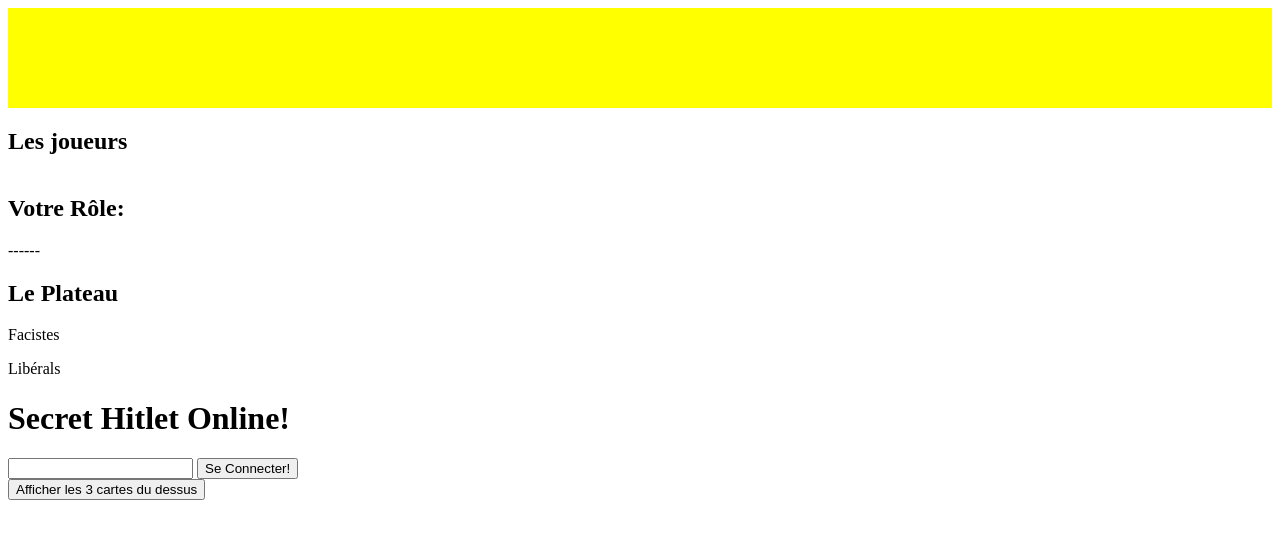
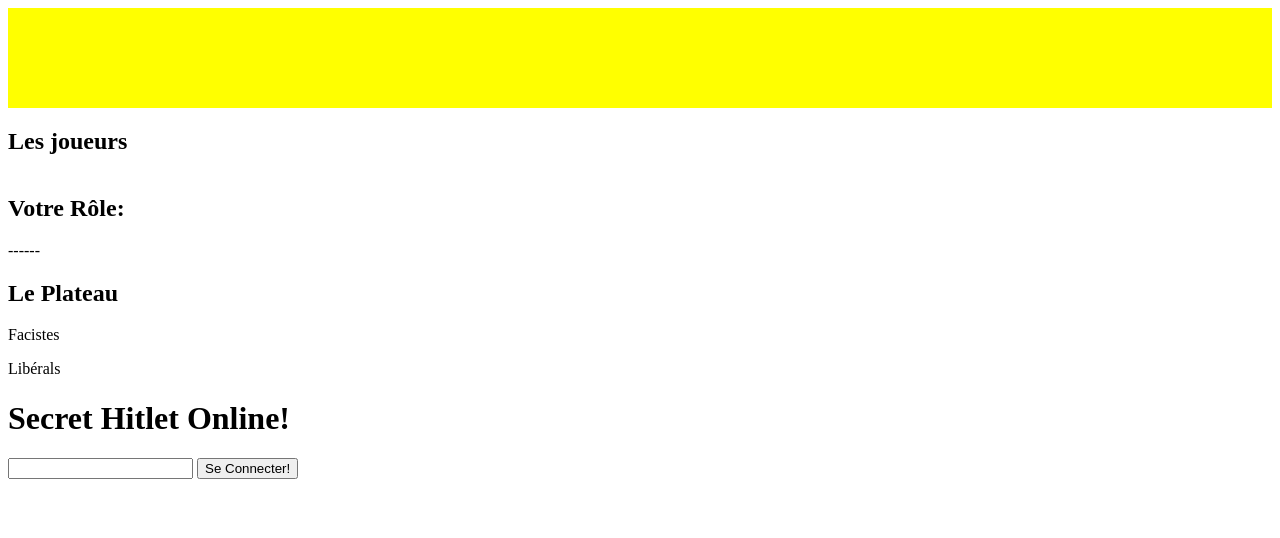
Before and after one commit to oraki23/SecretHitlerOnline, a website: page views/index.html in a window 1280 px wide. Drawn offline with nearby package versions, Linux system fonts and the light colour scheme; no server answers.

Commit message:
Shown powerups only while in game

```diff
--- a/views/index.html
+++ b/views/index.html
@@ -53,6 +53,10 @@
         <div id="playDiv" style="display:none;">
             <button type="button" id="IAmPresident">Je suis Président!</button>
             <button type="button" id="IAmChancelor">Je suis Chancelier!</button>
+
+            <div id="powerup1" style="margin:20px">
+                <button type="button" id="showTopThreeCards">Afficher les 3 cartes du dessus</button>
+            </div>
         </div>
         <div id="cardView" style="display:none;">
             <!-- Des boutons avec les cartes seront ajoutés-->
@@ -60,9 +64,10 @@
         <div id="waiting" style="display:none;">
             <p>Veuillez patienter pendant que le président et le chancelier choisissent leur cartes :)</p>
         </div>
-        <div id="powerup1">
-            <button type="button" id="showTopThreeCards">Afficher les 3 cartes du dessus</button>
+        <div id="powerups">
+
         </div>
+
 
         <div id="adminControl" style="display:none;">
             <h2>Admin Controls</h2>
```
